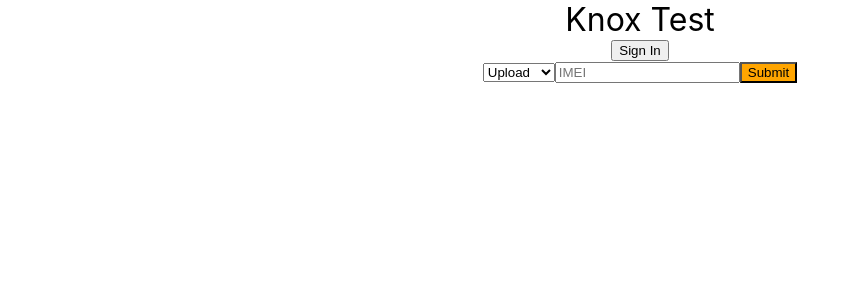
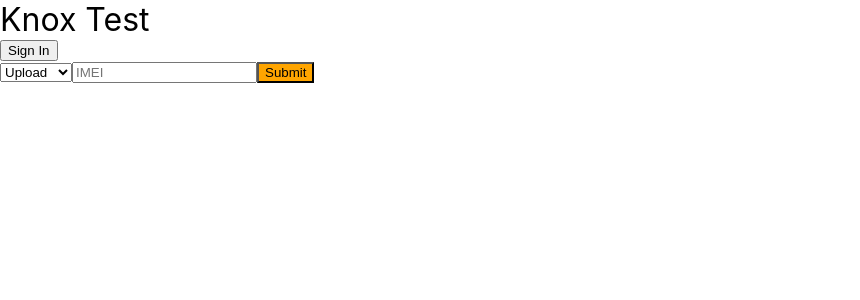
Before and after one commit to Ohidurr/KnoxTest, a React (Create React App) app in the folder frontend/: page / in a window 1280 px wide. Shown: the top 300 px of the page, without its empty margins (0-860 px from the left). Built offline with nearby package versions, Linux system fonts and the light colour scheme.

Commit message:
reduce styling

```diff
--- a/frontend/src/App.css
+++ b/frontend/src/App.css
@@ -22,6 +22,7 @@
   justify-content: center;
   font-size: calc(10px + 2vmin);
   color: white;
+  justify-content: center;
 }
 
 .App-link {
--- a/frontend/src/App.js
+++ b/frontend/src/App.js
@@ -1,7 +1,7 @@
 import React from 'react'
 import { Switch, useLocation, Route } from "react-router-dom"
 
-import './App.css';
+// import './App.css';
 import ImeiUpload from './components/ImeiUpload';
 import Signin from './components/Signin'
 
--- a/frontend/src/components/Signin.js
+++ b/frontend/src/components/Signin.js
@@ -6,23 +6,22 @@ const Signin = (location) => {
     //redirects user to sign into samsung knox
 
     const getUser = () => {
-        try{
-            axios.get("?client_Id=$`Id`& response_type=code&redirect_uri=$`http://localhost:3000`")
-        }catch(error){
-            console.log("error");
-        }
-    }
-    return(
+       axios({
+           method: 'get',
+           url: "https://account.samsung.com/accounts/v1/dfltThirdParty/signInGate",
+           response_type: "code%",
+           redirect_uri: "https://localhost:3000"
 
-        <div>
+       })
 
-    <a href="https://account.samsung.com/accounts/v1/dfltThirdParty/signInGate">
-
-   <button>Sign In</button>
-</a>
-        </div>
-    )
+}
+return(
+    <div>
+        <button getUser >Sign In</button>
+    </div>
+)
 }
 
 
+
 export default Signin
--- a/frontend/src/css/imeiUpload.css
+++ b/frontend/src/css/imeiUpload.css
@@ -1,3 +1,4 @@
 .submit{
     background-color: orange;
+    justify-content: center;
 }
```
